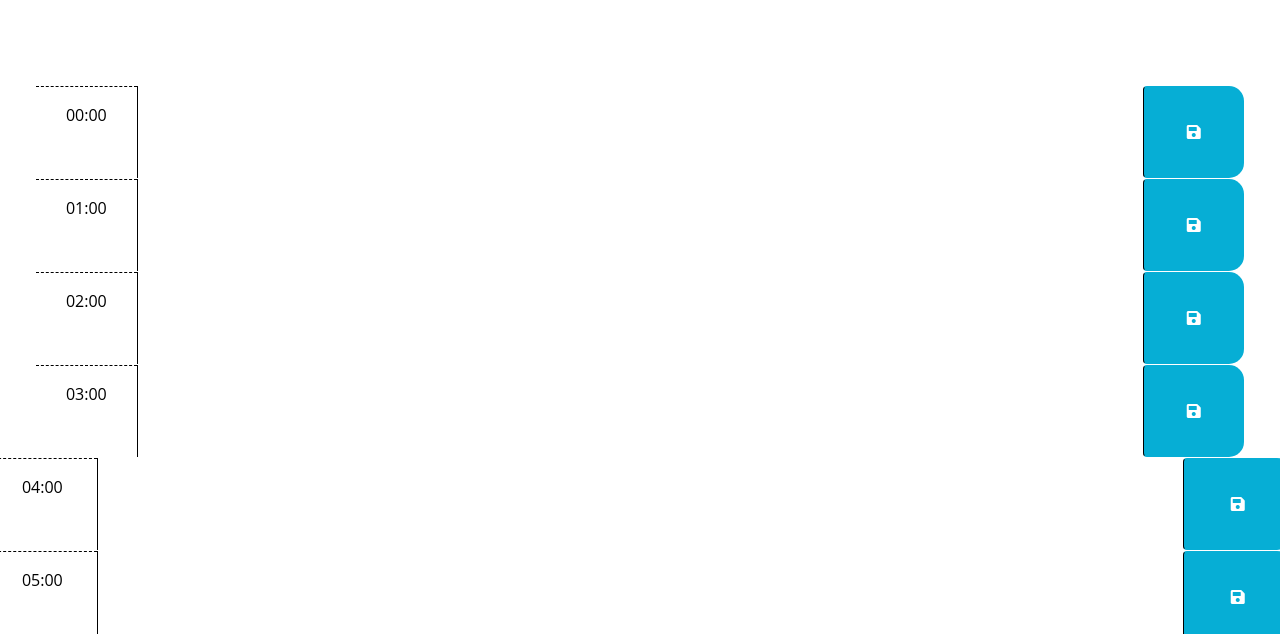
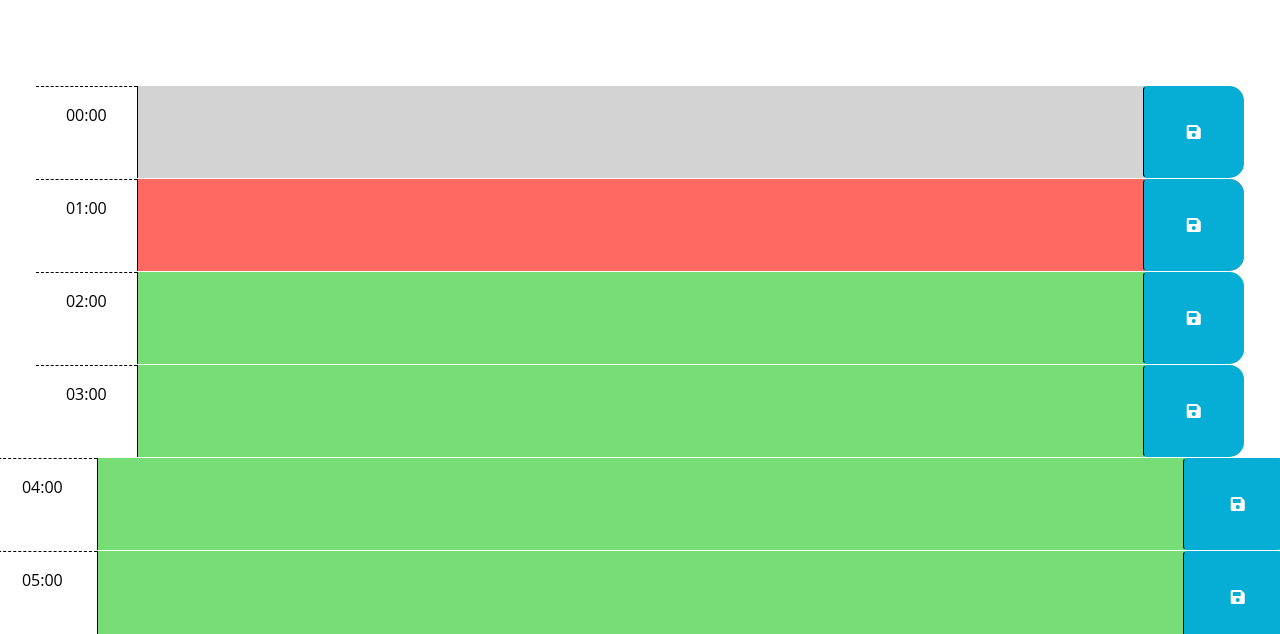
Before and after one commit to M-Hooks/Dayscalendar, a plain HTML site: page index.html in a window 1280 px wide. Shown: the part 166-800 px from the top of the page. Drawn offline with nearby package versions, Linux system fonts and the light colour scheme; files that its build step writes are made by us from their sources.

Commit message:
update script section in html to be accurate

```diff
--- a/index.html
+++ b/index.html
@@ -237,6 +237,6 @@
     integrity="sha256-iu/zLUB+QgISXBLCW/mcDi/rnf4m4uEDO0wauy76x7U="
     crossorigin="anonymous"></script>
 
-    <script src="./script.js"></script>
+    <script src="./Assets/script.js"></script>
   </body>
 </html>
```
